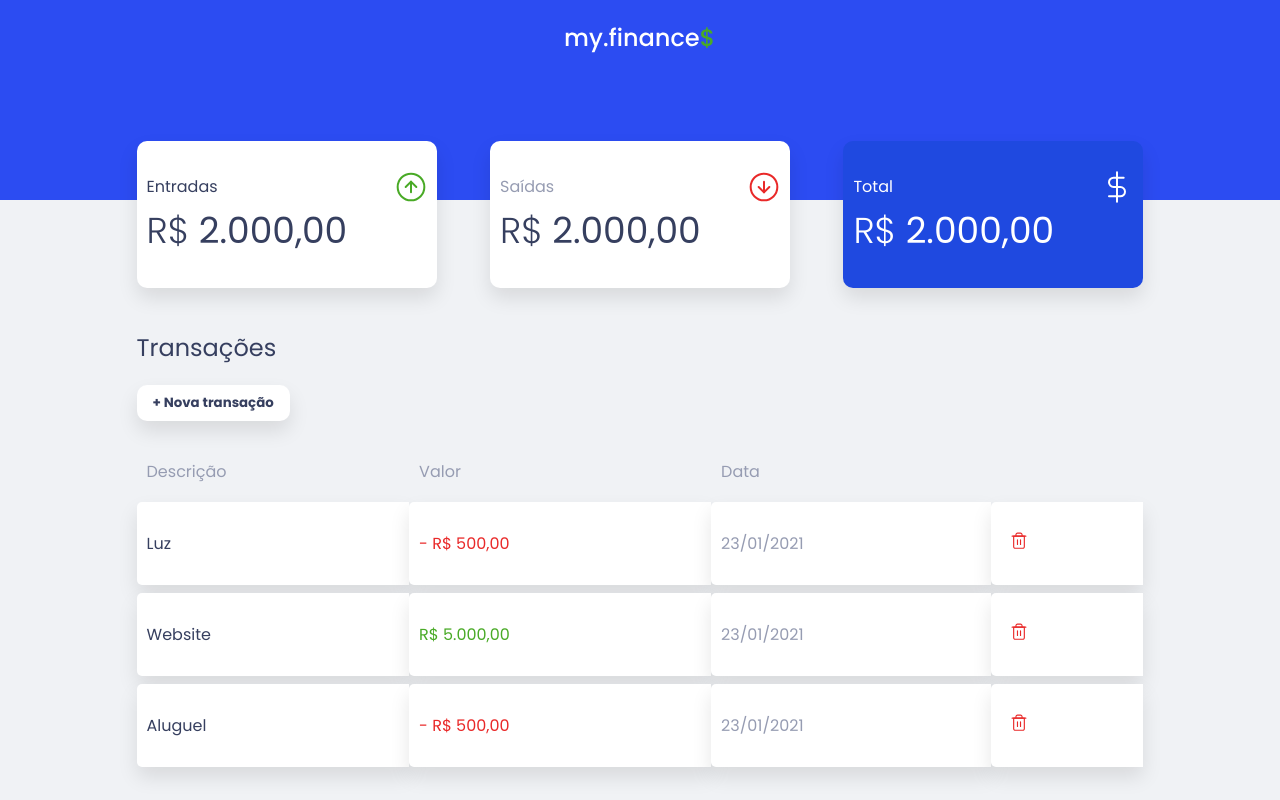
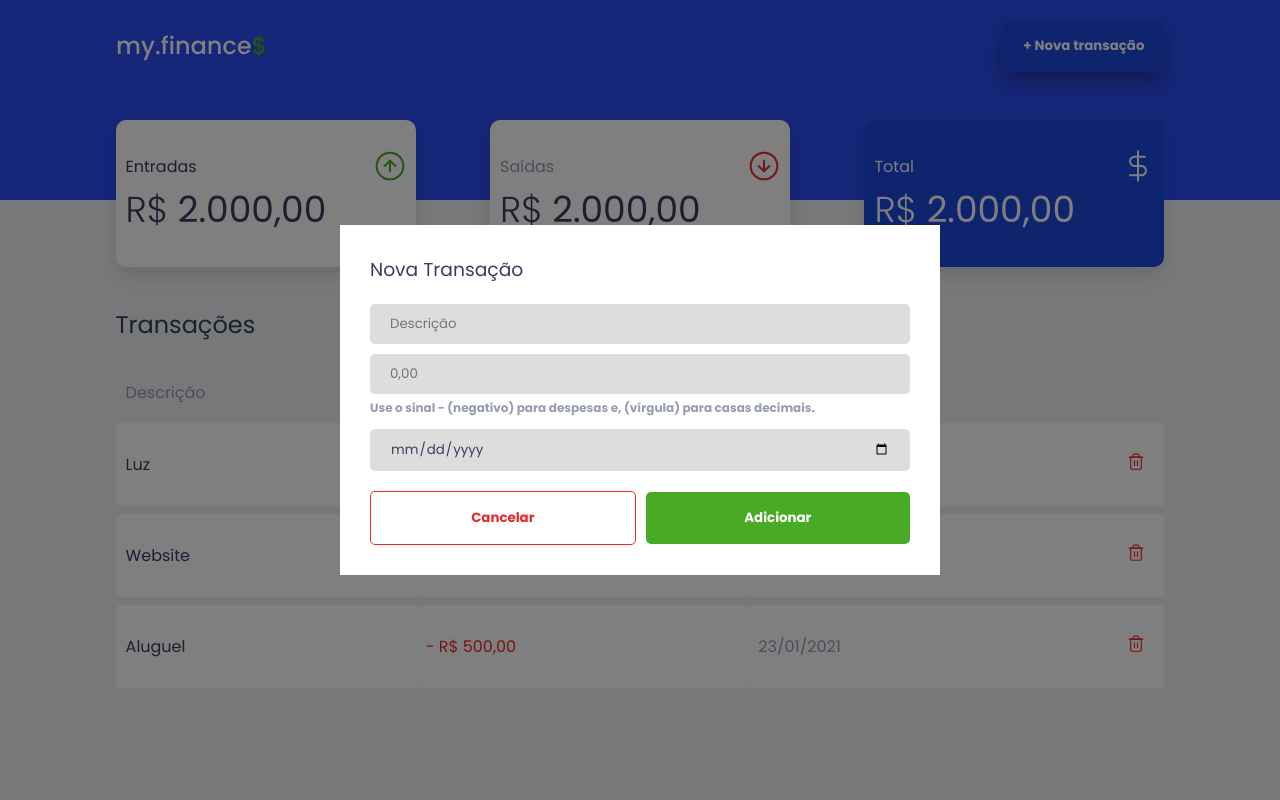
Before and after one commit to wellingtonrodriguesbr/my-finances-project, a plain HTML site: page index.html in a window 1280 px wide. Both pictures are taken after a click on the button "+ Nova transação". Drawn offline with Linux system fonts and the light colour scheme.

Commit message:
added new features

```diff
--- /dev/null
+++ b/css/style.css
@@ -0,0 +1,289 @@
+@import url('https://fonts.googleapis.com/css2?family=Poppins:wght@300;400;700&display=swap');
+
+* {
+    padding: 0;
+    margin: 0;
+    box-sizing: border-box;
+    font-family: 'Poppins', sans-serif;
+}
+
+:root {
+    --blue-primary-color: #2C4CF2;
+    --blue-secondary-color: #1F49E0;
+    --green-color: #49AA26;
+    --red-color: #E92929;
+    --title-color: #363F5F;
+    --text-color: #969CB2;
+    --background-color: #F0F2F5;
+    --shape-color: #fff;
+}
+
+body {
+    width: 100%;
+    height: 100vh;
+    background-color: var(--background-color);
+}
+
+h1, h2, h3 {
+    font-weight: 400;
+    color: var(--title-color);
+}
+
+.container {
+    max-width: 1100px;
+    margin: 0 auto;
+    padding: 0 2%;
+}
+
+header {
+    width: 100%;
+    height: 200px;
+    text-align: center;
+    background-color: var(--blue-primary-color);
+}
+
+.logo {
+    display: flex;
+    justify-content: space-between;
+    align-items: center;
+    padding-top: 20px;
+}
+
+.btn-add-transaction {
+    font-weight: 700;
+    padding: 16px 20px;
+    color: #fff;
+    background-color: var(--blue-secondary-color);
+    border: none;
+    border-radius: 10px;
+    box-shadow: 0 10px 20px 0 rgba(0, 0, 0, 0.3);
+    cursor: pointer;
+    transition: ease .2s;
+}
+
+.btn-add-transaction:hover {
+    transform: scale(0.9, 0.9);
+}
+
+#balance {
+    display: flex;
+    align-items: center;
+    justify-content: space-between;
+    flex-wrap: wrap;
+    margin-top: -80px;
+}
+
+.card {
+    width: 300px;
+    padding: 30px 10px;
+    background-color: var(--shape-color);
+    border-radius: 10px;
+    box-shadow: 0 10px 20px 0 rgba(0, 0, 0, 0.1);
+}
+
+.card h3 {
+    display: flex;
+    justify-content: space-between;
+    align-items: center;
+    font-size: 16px;
+}
+
+.card p {
+    font-weight: 400;
+    font-size: 36px;
+    color: var(--title-color);
+}
+
+.card p span {
+    font-weight: 300;
+}
+
+.card.outputs h3 {
+    color: var(--text-color);
+}
+
+.card.total {
+    background-color: var(--blue-secondary-color);
+}
+
+.card.total h3 {
+    color: #fff;
+}
+
+.card.total p {
+    color: #fff;
+}
+
+@media (max-width: 700px) {
+    #balance {
+        justify-content: center;
+    }
+
+    .card {
+        margin-top: 20px;
+    }
+}
+
+#transaction {
+    margin-top: 40px;
+    display: block;
+    width: 100%;
+    overflow-y: hidden;
+}
+
+#data-table {
+    width: 100%;
+    margin-top: 20px;
+    border-spacing: 0 .5rem;
+}
+
+#data-table th {
+    padding: 10px;
+    text-align: left;
+    font-weight: 400;
+    color: var(--text-color);
+    border-radius: 5px 0 0 5px;
+}
+
+#data-table td {
+    background-color: var(--shape-color);
+    padding: 20px 10px;
+    font-weight: 400;
+    border-radius: 5px 0 0 5px;
+}
+
+#data-table td:hover {
+    opacity: 0.8;
+}
+
+.btn-delete {
+    cursor: pointer;
+    border: none;
+    padding: 10px;
+    background-color: transparent;
+}
+
+.btn-delete img {
+    width: 16px;
+}
+
+td.description {
+    color: var(--title-color);
+}
+
+td.expense {
+    color: var(--red-color);
+}
+
+td.income {
+    color: var(--green-color);
+}
+
+td.date {
+    color: var(--text-color);
+    display: flex;
+    justify-content: space-between;
+    align-items: center;
+}
+
+.modal {
+    display: none;
+    position: fixed;
+    top: 0;
+    left: 0;
+    z-index: 200;
+    padding: 0 2%;
+    width: 100%;
+    height: 100vh;
+    background-color: rgba(0, 0, 0, 0.5);
+    transition: .2s ease;
+}
+
+.modal.active {
+    display: flex;
+    justify-content: center;
+    align-items: center;
+}
+
+.modal-box {
+    display: none;
+    z-index: 300;
+    background-color: var(--shape-color);
+    width: 600px;
+    padding: 30px;
+    transition: .2s ease;
+    animation: showModal .3s forwards;
+}
+
+@keyframes showModal {
+    from {
+        transform: translate3d(0, -500px, 0);
+    }
+
+    to {
+        transform: translate3d(0, 0, 0);
+    }
+}
+
+.modal-box.active {
+    display: block;
+    opacity: 1;
+}
+
+.modal-box h3 {
+    padding-bottom: 10px;
+}
+
+.modal-box input {
+    display: block;
+    width: 100%;
+    padding: 10px 20px;
+    margin-top: 10px;
+    color: var(--title-color);
+    border: none;
+    background-color: #ddd;
+    border-radius: 5px;
+}
+
+.modal-box label {
+    color: var(--text-color);
+    font-weight: 700;
+    font-size: 12px;
+}
+
+.modal-box input[type="date"] {
+    cursor: pointer;
+}
+
+.buttons {
+    display: flex;
+    justify-content: space-between;
+    align-items: center;
+    margin-top: 20px;
+}
+
+.btn {
+    padding: 16px 36px;
+    background-color: transparent;
+    width: 100%;
+    font-weight: 700;
+    cursor: pointer;
+    border-radius: 5px;
+    transition: .2s ease;
+}
+
+.btn:hover {
+    transform: scale(0.9, 0.9);
+}
+
+.btn.add {
+    background-color: var(--green-color);
+    color: #fff;
+    border: none;
+    margin-left: 10px;
+}
+
+.btn.cancel {
+    border: 1px solid var(--red-color);
+    color: var(--red-color);
+}
--- a/index.html
+++ b/index.html
@@ -4,17 +4,18 @@
     <meta charset="UTF-8">
     <meta http-equiv="X-UA-Compatible" content="IE=edge">
     <meta name="viewport" content="width=device-width, initial-scale=1.0">
-    <link rel="stylesheet" href="/styles/style.css">
+    <link rel="stylesheet" href="/css/style.css">
     <title>my.finance$</title>
 </head>
 <body>
     <header>
-        <h1 class="logo">
+        <h1 class="logo container">
             <img src="/images/logo.svg" alt="Logo my.finances - está escrito my.finances com o cifrão de dinheiro">
+            <button class="btn-add-transaction">+ Nova transação</button>
         </h1>
     </header>
 
-    <main>
+    <main class="container">
 
         <section id="balance">
 
@@ -42,7 +43,6 @@
 
         <section id="transaction">
             <h2>Transações</h2>
-            <button class="btn-add-transaction">+ Nova transação</button>
 
             <table id="data-table">
                 <thead>
@@ -57,37 +57,51 @@
                     <tr>
                         <td class="description">Luz</td>
                         <td class="expense">- R$ 500,00</td>
-                        <td class="date">23/01/2021</td>
-                        <td>
-                            <button class="btn-delete">
-                                <img src="/images/delete.svg" alt="Botão de deletar uma transação">
-                            </button>
+                        <td class="date">23/01/2021
+                         <button class="btn-delete">
+                            <img src="/images/delete.svg" alt="Botão de deletar uma transação">
+                         </button>
                         </td>
                     </tr>
 
                     <tr>
                         <td class="description">Website</td>
                         <td class="income">R$ 5.000,00</td>
-                        <td class="date">23/01/2021</td>
-                        <td>
+                        <td class="date">23/01/2021
                             <button class="btn-delete">
                                 <img src="/images/delete.svg" alt="Botão de deletar uma transação">
-                            </button>
+                             </button>
                         </td>
                     </tr>
 
                     <tr>
                         <td class="description">Aluguel</td>
                         <td class="expense">- R$ 500,00</td>
-                        <td class="date">23/01/2021</td>
-                        <td>
+                        <td class="date">23/01/2021
                             <button class="btn-delete">
                                 <img src="/images/delete.svg" alt="Botão de deletar uma transação">
-                            </button>
+                             </button>
                         </td>
                     </tr>
                 </tbody>
             </table>
+        </section>
+
+        <section class="modal">
+            <div class="modal-box">
+                <form action="/">
+                    <h3>Nova Transação</h3>
+                    <input type="text" name="description" id="modal-description" placeholder="Descrição">
+                    <input type="number" name="value" id="modal-value" step="0.01" placeholder="0,00">
+                    <label for="modal-value">Use o sinal - (negativo) para despesas e, (vírgula) para casas decimais.</label>
+                    <input type="date" name="date" id="modal-date">
+
+                    <div class="buttons">
+                        <button class="btn cancel">Cancelar</button>
+                        <button class="btn add">Adicionar</button>
+                    </div>
+                </form>
+            </div>
         </section>
     </main>
 
--- a/index.js
+++ b/index.js
@@ -0,0 +1,17 @@
+const btnAddTransaction = document.querySelector('.btn-add-transaction');
+const btnDeleteTransaction = document.querySelector('.btn-delete');
+const btnAddModal = document.querySelector('.btn add');
+const btnCancel = document.querySelector('.btn cancel');
+const modal = document.querySelector('.modal');
+const modalBox = document.querySelector('.modal-box');
+
+
+btnAddTransaction.addEventListener('click', () => {
+    modal.classList.add('active');
+    modalBox.classList.add('active');
+});
+
+btnCancel.addEventListener('click', () => {
+    modal.classList.remove('active');
+    modalBox.classList.remove('active');
+});
--- a/styles/style.css
+++ /dev/null
@@ -1,178 +0,0 @@
-@import url('https://fonts.googleapis.com/css2?family=Poppins:wght@300;400;700&display=swap');
-
-* {
-    padding: 0;
-    margin: 0;
-    box-sizing: border-box;
-    font-family: 'Poppins', sans-serif;
-}
-
-:root {
-    --blue-primary-color: #2C4CF2;
-    --blue-secondary-color: #1F49E0;
-    --green-color: #49AA26;
-    --red-color: #E92929;
-    --title-color: #363F5F;
-    --text-color: #969CB2;
-    --background-color: #F0F2F5;
-    --shape-color: #fff;
-}
-
-body {
-    width: 100%;
-    height: 100vh;
-    background-color: var(--background-color);
-}
-
-h1, h2, h3 {
-    font-weight: 400;
-    color: var(--title-color);
-}
-
-header {
-    width: 100%;
-    height: 200px;
-    text-align: center;
-    background-color: var(--blue-primary-color);
-}
-
-header > h1 {
-    padding-top: 20px;
-}
-
-main {
-    max-width: 1100px;
-    margin: 0 auto;
-    padding: 0 2%;
-}
-
-#balance {
-    display: flex;
-    align-items: center;
-    justify-content: space-between;
-    flex-wrap: wrap;
-    margin-top: -80px;
-}
-
-.card {
-    width: 300px;
-    padding: 30px 10px;
-    margin: 2%;
-    background-color: var(--shape-color);
-    border-radius: 10px;
-    box-shadow: 0 10px 20px 0 rgba(0, 0, 0, 0.1);
-}
-
-.card h3 {
-    display: flex;
-    justify-content: space-between;
-    align-items: center;
-    font-size: 16px;
-}
-
-.card p {
-    font-weight: 400;
-    font-size: 36px;
-    color: var(--title-color);
-}
-
-.card p span {
-    font-weight: 300;
-}
-
-.card.outputs h3 {
-    color: var(--text-color);
-}
-
-.card.total {
-    background-color: var(--blue-secondary-color);
-}
-
-.card.total h3 {
-    color: #fff;
-}
-
-.card.total p {
-    color: #fff;
-}
-
-@media (max-width: 700px) {
-    #balance {
-        justify-content: center;
-    }
-}
-
-#transaction {
-    margin: 2%;
-}
-
-.btn-add-transaction {
-    font-weight: 700;
-    margin-top: 20px;
-    padding: 8px 16px;
-    color: var(--title-color);
-    background-color: #fff;
-    border: none;
-    border-radius: 10px;
-    box-shadow: 0 10px 20px 0 rgba(0, 0, 0, 0.1);
-    cursor: pointer;
-    transition: ease .2s;
-}
-
-.btn-add-transaction:hover {
-    transform: scale(0.9, 0.9);
-}
-
-#data-table {
-    width: 100%;
-    margin-top: 20px;
-    border-spacing: 0 .5rem;
-}
-
-#data-table th {
-    padding: 10px;
-    text-align: left;
-    font-weight: 400;
-    color: var(--text-color);
-    border-radius: 5px 0 0 5px;
-}
-
-#data-table td {
-    background-color: var(--shape-color);
-    box-shadow: 0 10px 20px 0 rgba(0, 0, 0, 0.1);
-    padding: 20px 10px;
-    font-weight: 400;
-    border-radius: 5px 0 0 5px;
-}
-
-#data-table td:hover {
-    opacity: 0.8;
-}
-
-.btn-delete {
-    cursor: pointer;
-    border: none;
-    padding: 10px;
-    background-color: transparent;
-
-}
-
-.btn-delete img {
-    width: 16px;
-}
-
-td.description {
-    color: var(--title-color);
-}
-
-td.expense {
-    color: var(--red-color);
-}
-
-td.income {
-    color: var(--green-color);
-}
-
-td.date {
-    color: var(--text-color);
-}
```
Also changed, not shown: images/calendary.svg (added).
